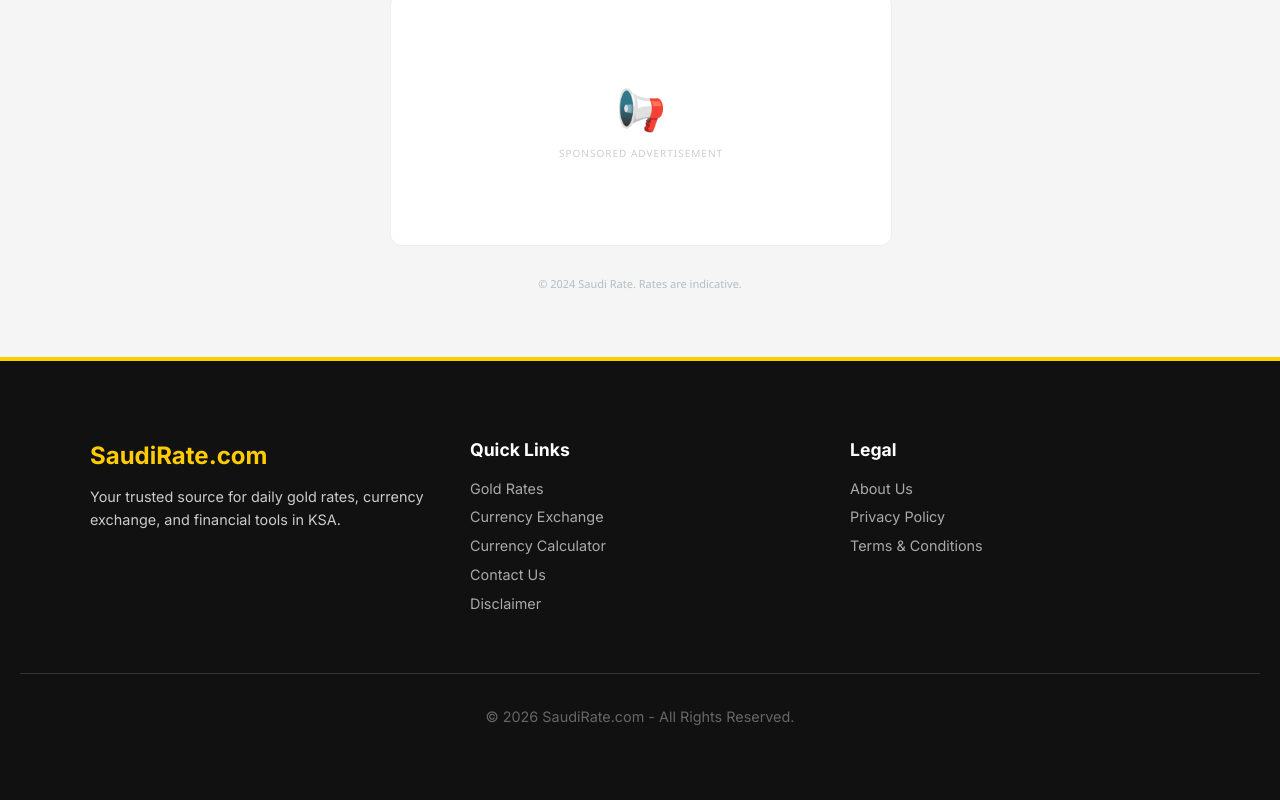
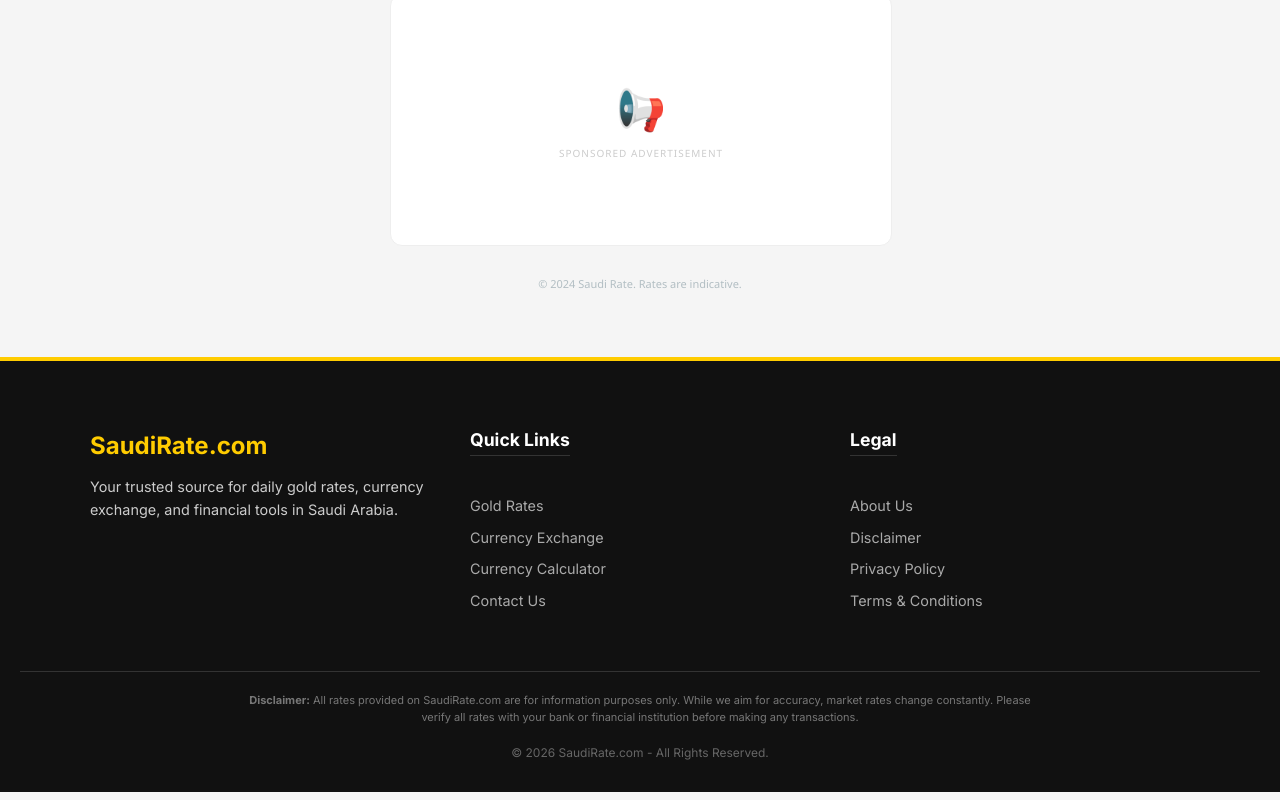
Before and after one commit to DiGiSaudia/saudirate, a Next.js app: page / in a window 1280 px wide. Shown: the part 1085-1885 px from the top of the page. Built offline with nearby package versions, Linux system fonts and the light colour scheme; no server answers.

Commit message:
Final professional footer with legal section and disclaimer

```diff
--- a/app/components/Footer.tsx
+++ b/app/components/Footer.tsx
@@ -1,44 +1,52 @@
+// @ts-nocheck
 import React from 'react';
 import Link from 'next/link';
 
 const Footer = () => {
   return (
-    <footer style={{ backgroundColor: '#111', color: '#fff', padding: '60px 20px', fontSize: '0.9rem', borderTop: '4px solid #ffcc00' }}>
-      <div style={{ maxWidth: '1100px', margin: '0 auto', display: 'grid', gridTemplateColumns: 'repeat(auto-fit, minmax(200px, 1fr))', gap: '40px' }}>
+    <footer style={{ backgroundColor: '#111', color: '#fff', padding: '50px 20px 20px', fontSize: '0.9rem', borderTop: '4px solid #ffcc00' }}>
+      <div style={{ maxWidth: '1100px', margin: '0 auto', display: 'grid', gridTemplateColumns: 'repeat(auto-fit, minmax(250px, 1fr))', gap: '40px' }}>
 
         {/* Brand Section */}
         <div>
-          <h2 style={{ fontSize: '1.5rem', color: '#ffcc00', marginBottom: '15px' }}>SaudiRate.com</h2>
-          <p style={{ color: '#ccc', lineHeight: '1.6' }}>
-            Your trusted source for daily gold rates, currency exchange, and financial tools in KSA.
+          <h2 style={{ fontSize: '1.5rem', color: '#ffcc00', marginBottom: '15px', fontWeight: 'bold' }}>SaudiRate.com</h2>
+          <p style={{ color: '#ccc', lineHeight: '1.6', marginBottom: '15px' }}>
+            Your trusted source for daily gold rates, currency exchange, and financial tools in Saudi Arabia.
           </p>
         </div>
 
-        {/* Quick Links */}
+        {/* Quick Links Section */}
         <div>
-          <h3 style={{ fontSize: '1.1rem', marginBottom: '15px', color: 'white' }}>Quick Links</h3>
-          <ul style={{ listStyle: 'none', padding: 0, lineHeight: '2' }}>
+          <h3 style={{ fontSize: '1.1rem', marginBottom: '20px', color: 'white', borderBottom: '1px solid #333', paddingBottom: '5px', display: 'inline-block' }}>Quick Links</h3>
+          <ul style={{ listStyle: 'none', padding: 0, lineHeight: '2.2' }}>
             <li><Link href="/gold-rates" style={{ color: '#aaa', textDecoration: 'none' }}>Gold Rates</Link></li>
             <li><Link href="/currency" style={{ color: '#aaa', textDecoration: 'none' }}>Currency Exchange</Link></li>
             <li><Link href="/calculator" style={{ color: '#aaa', textDecoration: 'none' }}>Currency Calculator</Link></li>
             <li><Link href="/contact" style={{ color: '#aaa', textDecoration: 'none' }}>Contact Us</Link></li>
-            <li><Link href="/disclaimer" style={{ color: '#aaa', textDecoration: 'none' }}>Disclaimer</Link></li>
           </ul>
         </div>
 
-        {/* Legal Pages */}
+        {/* Legal Links Section */}
         <div>
-          <h3 style={{ fontSize: '1.1rem', marginBottom: '15px', color: 'white' }}>Legal</h3>
-          <ul style={{ listStyle: 'none', padding: 0, lineHeight: '2' }}>
+          <h3 style={{ fontSize: '1.1rem', marginBottom: '20px', color: 'white', borderBottom: '1px solid #333', paddingBottom: '5px', display: 'inline-block' }}>Legal</h3>
+          <ul style={{ listStyle: 'none', padding: 0, lineHeight: '2.2' }}>
             <li><Link href="/about" style={{ color: '#aaa', textDecoration: 'none' }}>About Us</Link></li>
+            <li><Link href="/disclaimer" style={{ color: '#aaa', textDecoration: 'none' }}>Disclaimer</Link></li>
             <li><Link href="/privacy-policy" style={{ color: '#aaa', textDecoration: 'none' }}>Privacy Policy</Link></li>
             <li><Link href="/terms" style={{ color: '#aaa', textDecoration: 'none' }}>Terms & Conditions</Link></li>
           </ul>
         </div>
+
       </div>
 
-      <div style={{ borderTop: '1px solid #333', marginTop: '40px', paddingTop: '20px', textAlign: 'center', color: '#666' }}>
-        <p>&copy; {new Date().getFullYear()} SaudiRate.com - All Rights Reserved.</p>
+      {/* Disclaimer Text & Copyright */}
+      <div style={{ borderTop: '1px solid #333', marginTop: '40px', paddingTop: '20px', textAlign: 'center' }}>
+        <p style={{ fontSize: '11px', color: '#777', maxWidth: '800px', margin: '0 auto 20px', lineHeight: '1.5' }}>
+          <strong>Disclaimer:</strong> All rates provided on SaudiRate.com are for information purposes only. While we aim for accuracy, market rates change constantly. Please verify all rates with your bank or financial institution before making any transactions.
+        </p>
+        <p style={{ color: '#666', fontSize: '12px' }}>
+          &copy; {new Date().getFullYear()} SaudiRate.com - All Rights Reserved.
+        </p>
       </div>
     </footer>
   );
```
